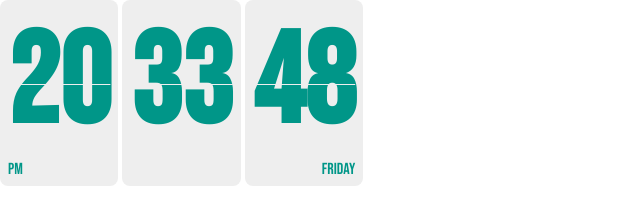
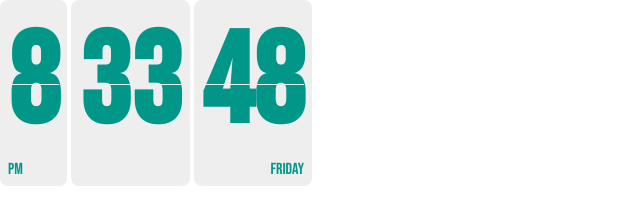
Before and after one commit to Outstandinggirl13/clock-notion, a plain HTML site: page index.html in a window 1280 px wide. Shown: the whole page, without its empty margins (0-640 px from the left). Drawn offline with Linux system fonts and the light colour scheme.

Commit message:
Hours format issue is resolved.

```diff
--- a/app.js
+++ b/app.js
@@ -1,5 +1,3 @@
-
-
 const clockHours = document.querySelector(".clock-hours");
 const clockMinutes = document.querySelector(".clock-minutes");
 const clocMeridiem = document.querySelector(".clock-meridiem");
@@ -14,21 +12,26 @@ function startTime () {
     let h = today.getHours();
     let m = today.getMinutes();
     let s = today.getSeconds();
-    let apm = h > 11 ? "PM" : "AM";
+    h = checkMeridiem(h);
     h = checkTime (h);
     m = checkTime(m);
     s = checkTime(s);
-    clockHours.innerText = h;
+    clockHours.innerText = h[0];
     clockMinutes.innerText = m;
-    clocMeridiem.innerText = apm;
+    clocMeridiem.innerText = h[1];
     clockSeconds.innerText = s;
     clockDay.innerText = wd;
     setTimeout(startTime, 1000);
 }
 
-function checkTime(i) {
-    if (i < 10) {i = `0${i}`};  // add zero in front of numbers < 10
-    return i;
+function checkTime(x) {
+    if (x < 10) {x = `0${x}`};  // add zero in front of numbers < 10
+    return x;
+}
+
+function checkMeridiem(x, y = "AM") {
+    if (x > 11) {x = x-12; y = "PM"};
+    return [x, y];
 }
 
 window.addEventListener('load', startTime());
--- a/index.html
+++ b/index.html
@@ -10,14 +10,14 @@
 <body>
     <section class="clock">
         <div class="clock-left">
-            <p class="clock-hours time-element">07</p>
-            <p class="clock-meridiem">PM</p>
+            <p class="clock-hours time-element">00</p>
+            <p class="clock-meridiem">AM</p>
         </div>
         <div class="clock-right">
-            <p class="clock-minutes time-element">50</p>
+            <p class="clock-minutes time-element">00</p>
         </div>
         <div class="clock-right">
-            <p class="clock-seconds time-element">50</p>
+            <p class="clock-seconds time-element">00</p>
             <p class="clock-day">Friday</p>
         </div>
     </section>
```
